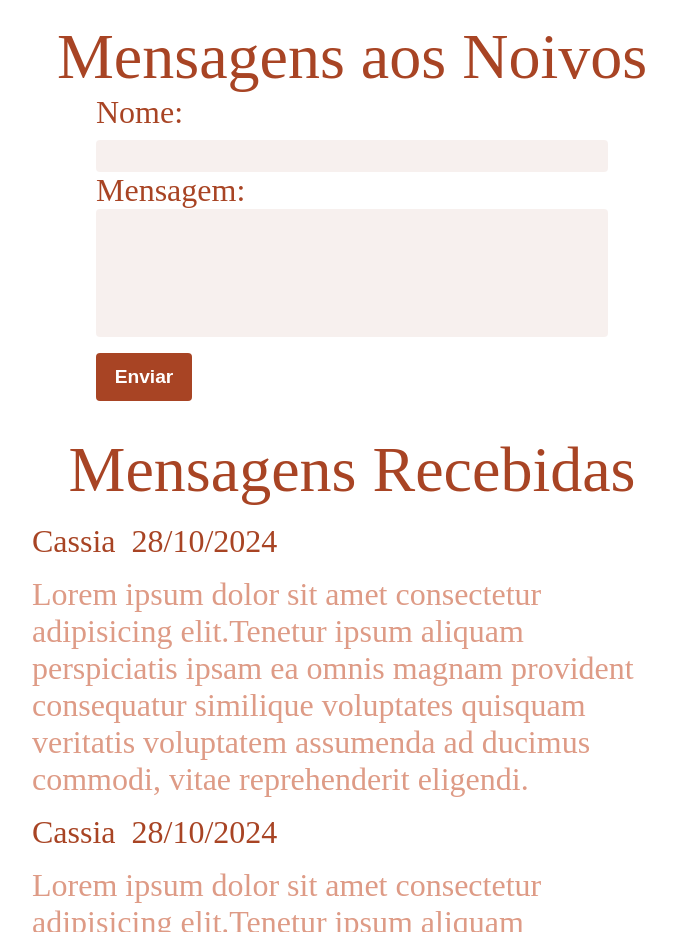
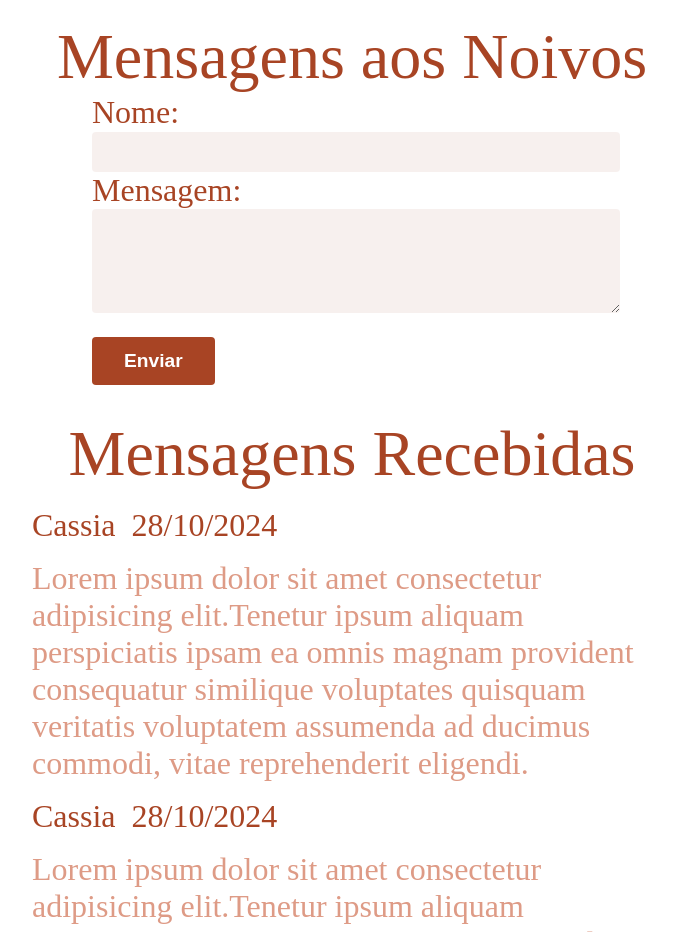
Before and after one commit to paulohlips/my-wedding, a React (Vite) app: page / in a window 1280 px wide. Shown: the part 2440-3372 px from the top of the page, without its empty margins (288-964 px from the left). Built offline with nearby package versions, Linux system fonts and the light colour scheme; a web font is replaced by a local one.

Commit message:
fix: change input by textarea element and improve component styles

```diff
--- a/src/sections/MessageToFiancess.module.css
+++ b/src/sections/MessageToFiances.module.css
@@ -25,6 +25,8 @@
     background-color: var(--peachLighter);
     border-radius: 4px;
     border-width: 0px;
+    font-size: 1.5rem;
+    padding: 0.25rem
 }
 
 .message {
@@ -32,12 +34,21 @@
     font-size: 2rem;
 }
 
-.message input {
-    height: 8rem;
+.message>textarea {
+    height: 6rem;
+    width: 100%;
+    min-width: 40vw;
+    border-color: var(--peach);
+    box-sizing: content-box;
+    background-color: var(--peachLighter);
+    border-radius: 4px;
+    border-width: 0px;
+    font-size: 1.5rem;
+    padding: 0.25rem
 }
 
-form>button {
-    width: 6rem;
+.submitButton {
+    padding-inline: 2rem;
     height: 3rem;
     background-color: var(--rust);
     border-radius: 4px;
--- a/src/sections/MessageToFiances.tsx
+++ b/src/sections/MessageToFiances.tsx
@@ -1,4 +1,4 @@
-import styles from './MessageToFiancess.module.css'
+import styles from './MessageToFiances.module.css'
 
 export const MessageToFiances = () => {
     return (
@@ -11,9 +11,9 @@ export const MessageToFiances = () => {
                 </div>
                 <div className={styles.message}>
                     <p>Mensagem:</p>
-                    <input type="text" />
+                    <textarea />
                 </div>
-                <button type="submit">Enviar</button>
+                <button className={styles.submitButton} type="submit">Enviar</button>
             </form>
         </div>
     )
```
